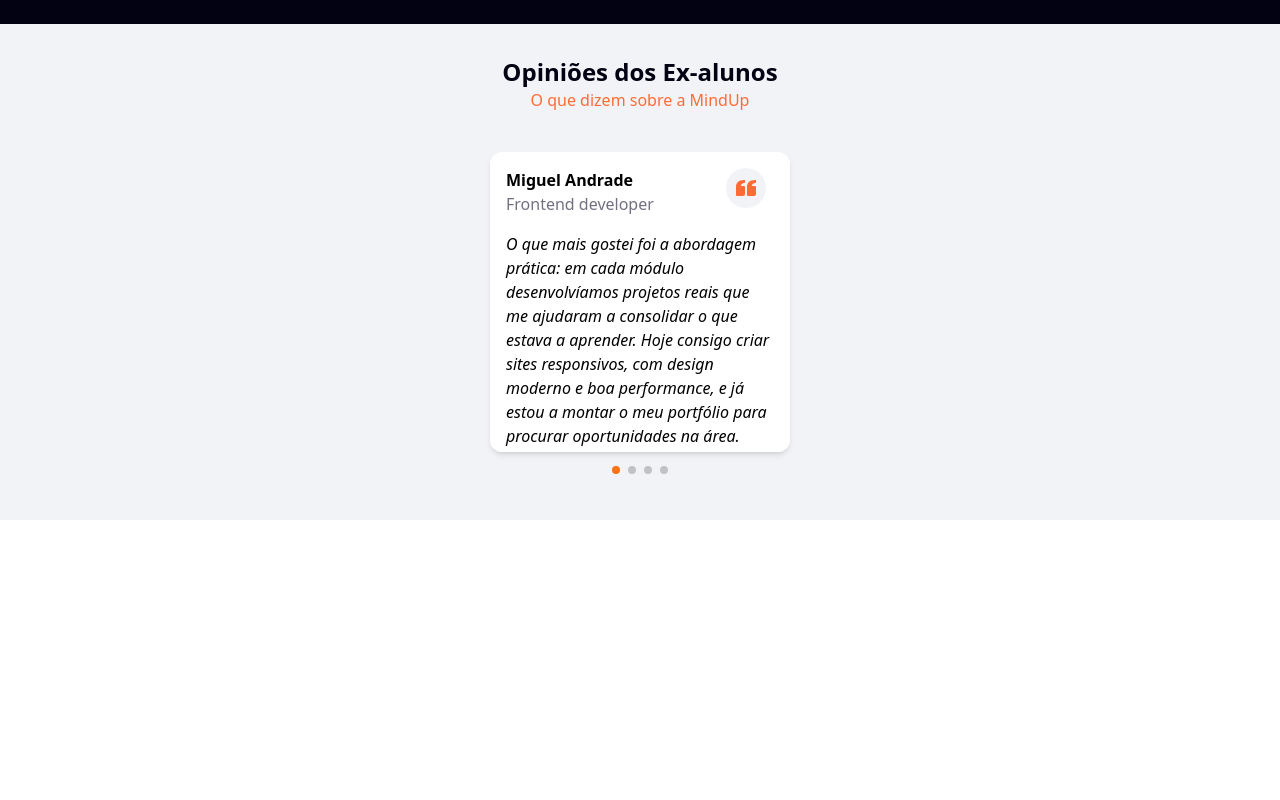
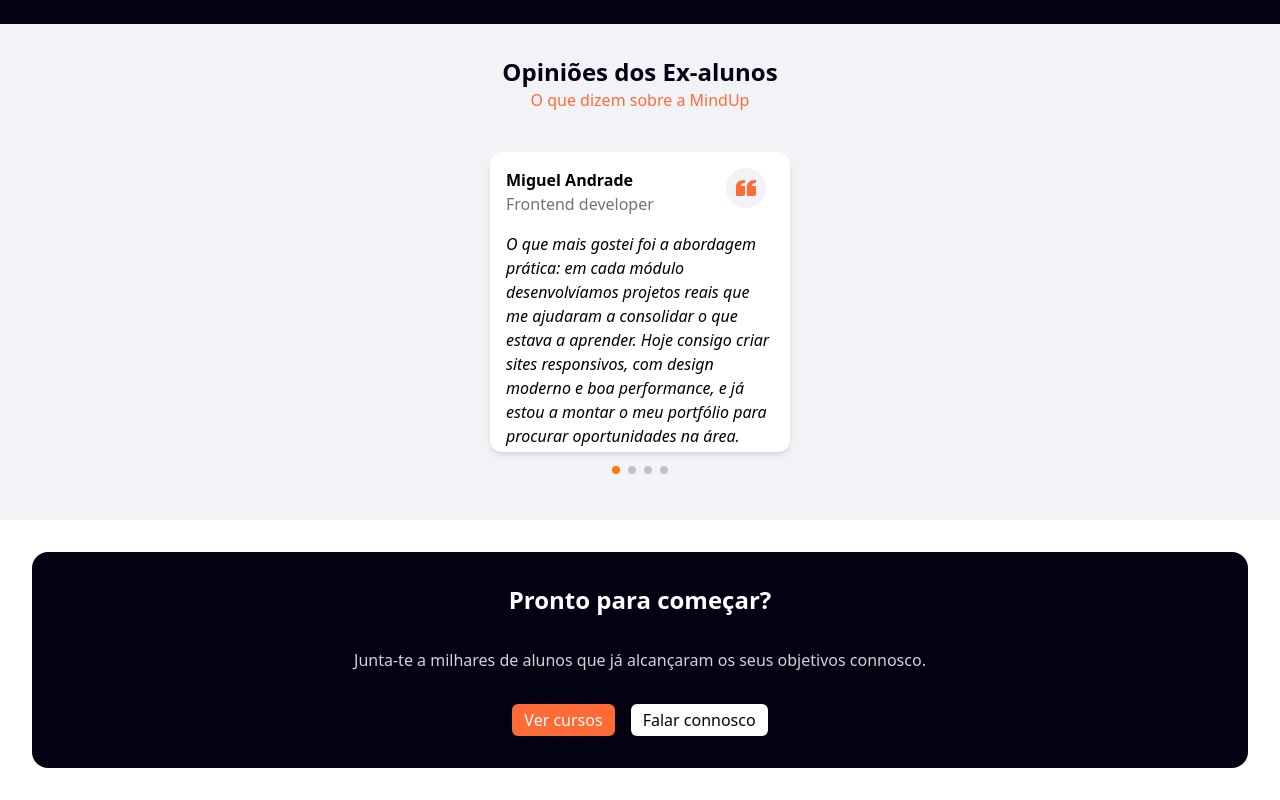
Before and after one commit to Esmael-coder/School_Academy, a React (Vite) app in the folder projecto-final/: page / in a window 1280 px wide. Shown: the part 2221-3021 px from the top of the page. Before the commit the page ends 2741 px from the top, so only its background shows below. Built offline with nearby package versions, Linux system fonts and the light colour scheme.

Commit message:
finished box modal

```diff
--- /dev/null
+++ b/projecto-final/src/components/BoxModal.jsx
@@ -0,0 +1,16 @@
+
+import React from 'react'
+import { Link } from 'react-router-dom'
+
+export const BoxModal = ({title, text, link1, link2, link1Content, link2Content }) => {
+  return (
+    <div className='w-full min-h-54 flex flex-col gap-3 items-center justify-between p-8 rounded-2xl text-white bg-azul text-center'>
+        <h1 className='font-semibold text-2xl'>{title}</h1>
+        <p className='text-cinza-2'>{text}</p>
+        <div className='w-full text-center flex flex-col md:flex-row md:justify-center gap-4'>
+            <Link className='bg-orange rounded-md px-3 py-1'to={link1}>{link1Content}</Link>
+            <Link className='bg-white text-azul rounded-md px-3 py-1'to={link2}>{link2Content}</Link>
+        </div>
+    </div>
+  )
+}
--- a/projecto-final/src/index.css
+++ b/projecto-final/src/index.css
@@ -5,7 +5,7 @@
   --color-azul: #030213;
   --color-test1 : #1D6373;
   --color-cinza: #717182;
-  --color-cinza-2: #CCD0D9;
+  --color-cinza-2: #d3d3d6;
   --color-ice: #f2f3f7;
   --color-orange: #ff6b36;
 }
--- a/projecto-final/src/pages/home/Footer.jsx
+++ b/projecto-final/src/pages/home/Footer.jsx
@@ -8,7 +8,7 @@
     return (
         <footer className='bg-azul'>
             <div className='max-w-7xl mx-auto h-[500px] md:h-[250px] px-8 sm:px-6 lg:px-8 flex items-center'>
-                <ul className='list-none w-full h-full text-white flex flex-col md:flex-row justify-evenly md:justify-between md:items-center lg:justify-around'>
+                <ul className='list-none w-full h-full text-white flex flex-col md:flex-row justify-evenly md:justify-between md:items-center'>
                     <li>
                         <div className='flex gap-5 items-center'>
                             <BiTrophy size={55} />
--- a/projecto-final/src/pages/home/Home.jsx
+++ b/projecto-final/src/pages/home/Home.jsx
@@ -12,6 +12,7 @@
 import { MdAutoGraph } from 'react-icons/md';
 import { Link } from 'react-router-dom';
 import { category, testimoniolsData } from '../../const/Constants';
+import { BoxModal } from '../../components/BoxModal'
 
 export const Home = () => {
 
@@ -147,6 +148,19 @@
           </div>
         </div>
       </section>
+
+      {/* cursos mais procurados */}
+      <section>
+              <div className='max-w-7xl mx-auto px-4 py-10 sm:p-6 md:p-8'>
+
+                <BoxModal title="Pronto para começar?"
+                 text="Junta-te a milhares de alunos que já alcançaram os seus objetivos connosco."
+                 link1Content="Ver cursos"
+                 link2Content="Falar connosco"
+                 />
+
+              </div>
+      </section>
     </>
 
 
```
